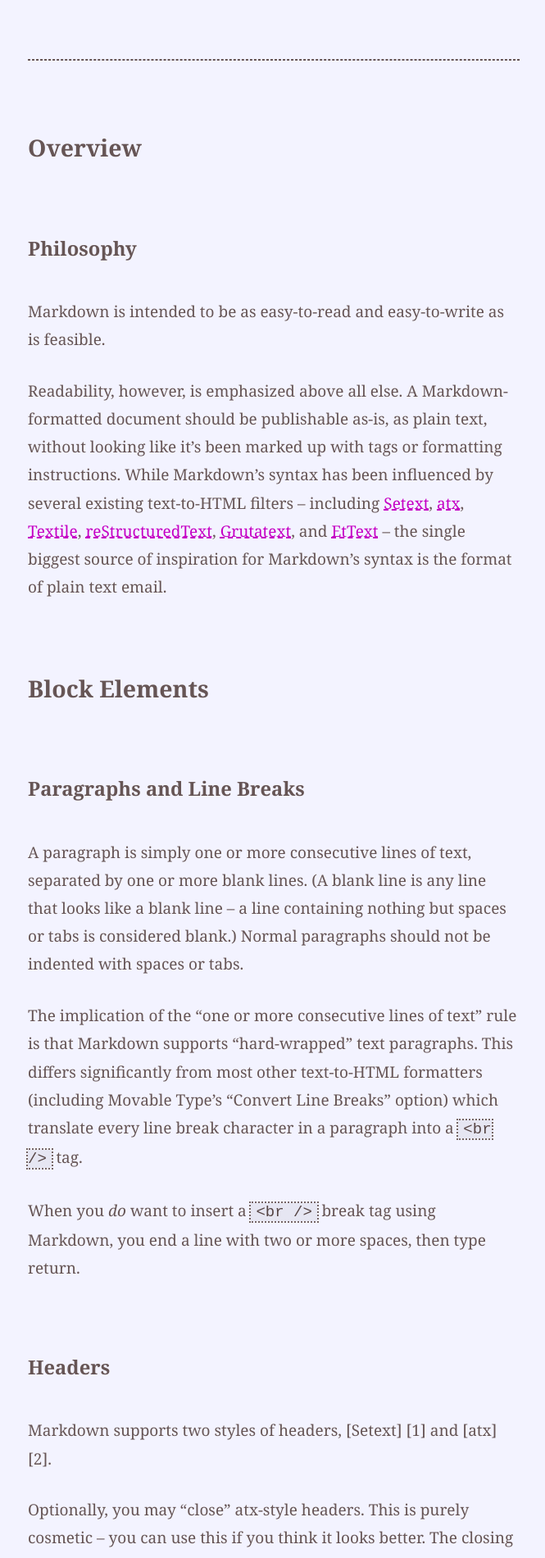
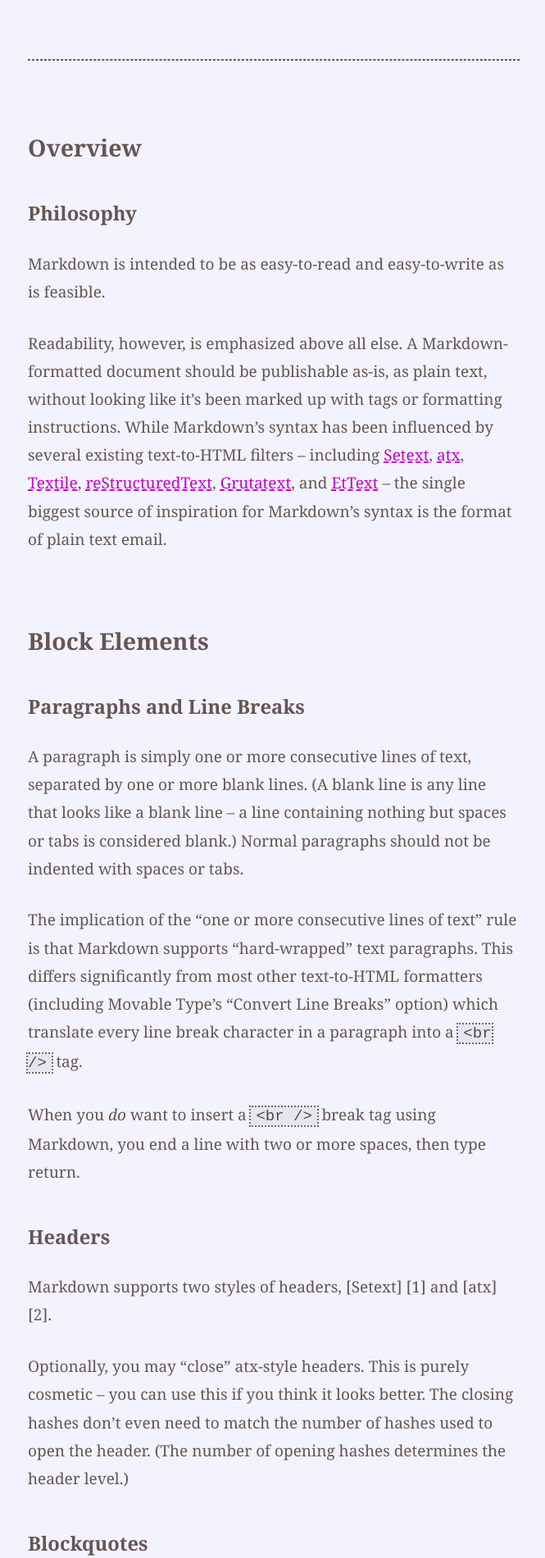
Before and after one commit to Mitcheljager/quitequiet.dev, a Jekyll site: the page built from _posts/2026-06-25-test-post.md, in a window 1280 px wide. Shown: the part 1167-3068 px from the top of the page at 82% size, without its empty margins (306-971 px from the left). Built offline with Jekyll 4.4.1, drawn with Linux system fonts in a browser that asks for light colours.

Commit message:
style: Adjust margins of headings

```diff
--- a/_includes/main.css
+++ b/_includes/main.css
@@ -71,7 +71,7 @@ footer {
 }
 
 h1, h2, h3, h4, h5 {
-  margin: calc(var(--gutter)) 0 calc(var(--gutter) / 2);
+  margin: 2.5rem 0 1.5rem;
   font-weight: 800;
   line-height: 1.25;
 }
@@ -82,6 +82,7 @@ h1 {
 }
 
 h2 {
+  margin: calc(var(--gutter)) 0 calc(var(--gutter) / 2);
   font-size: clamp(1.25rem, 4vw, 1.5rem);
 }
 
```
